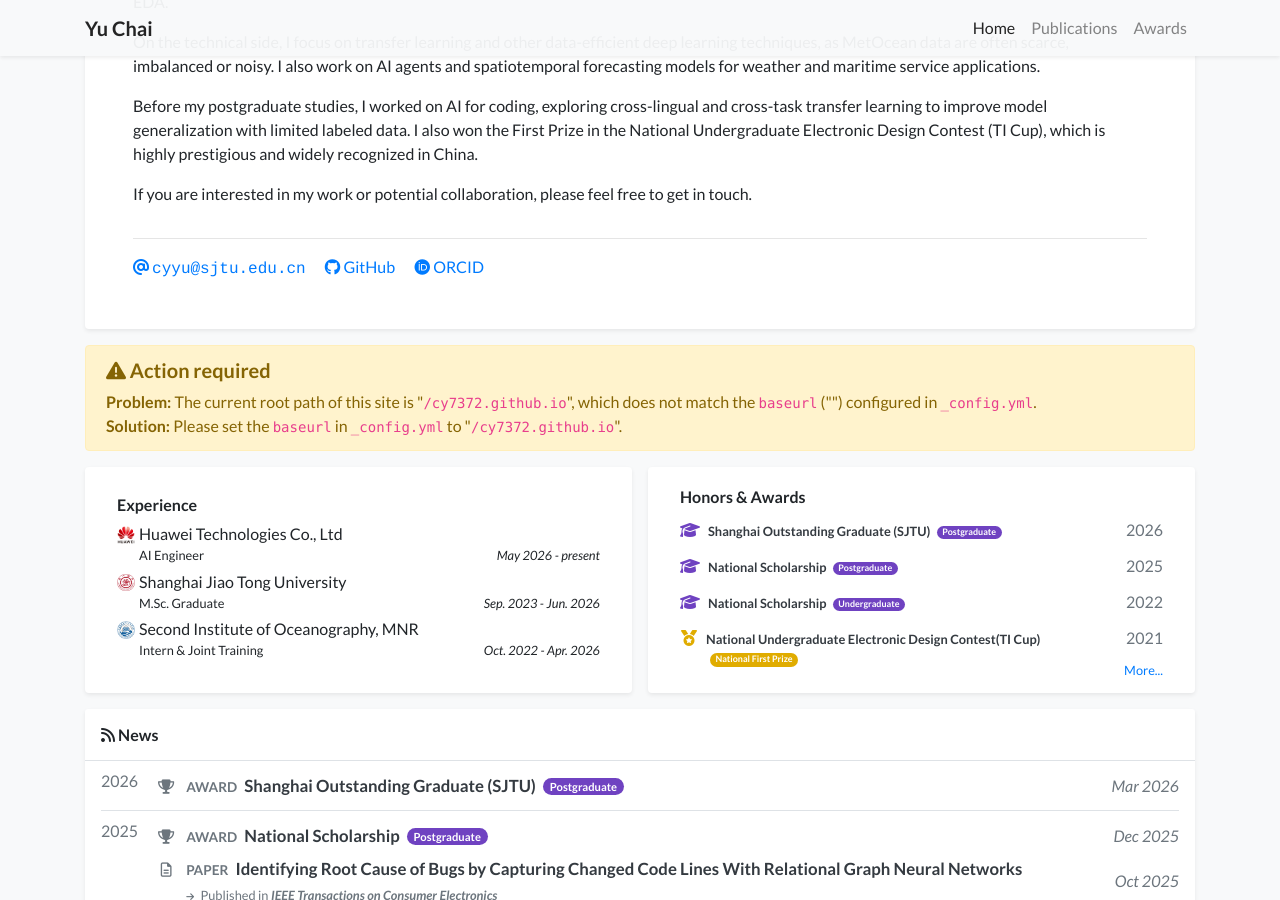
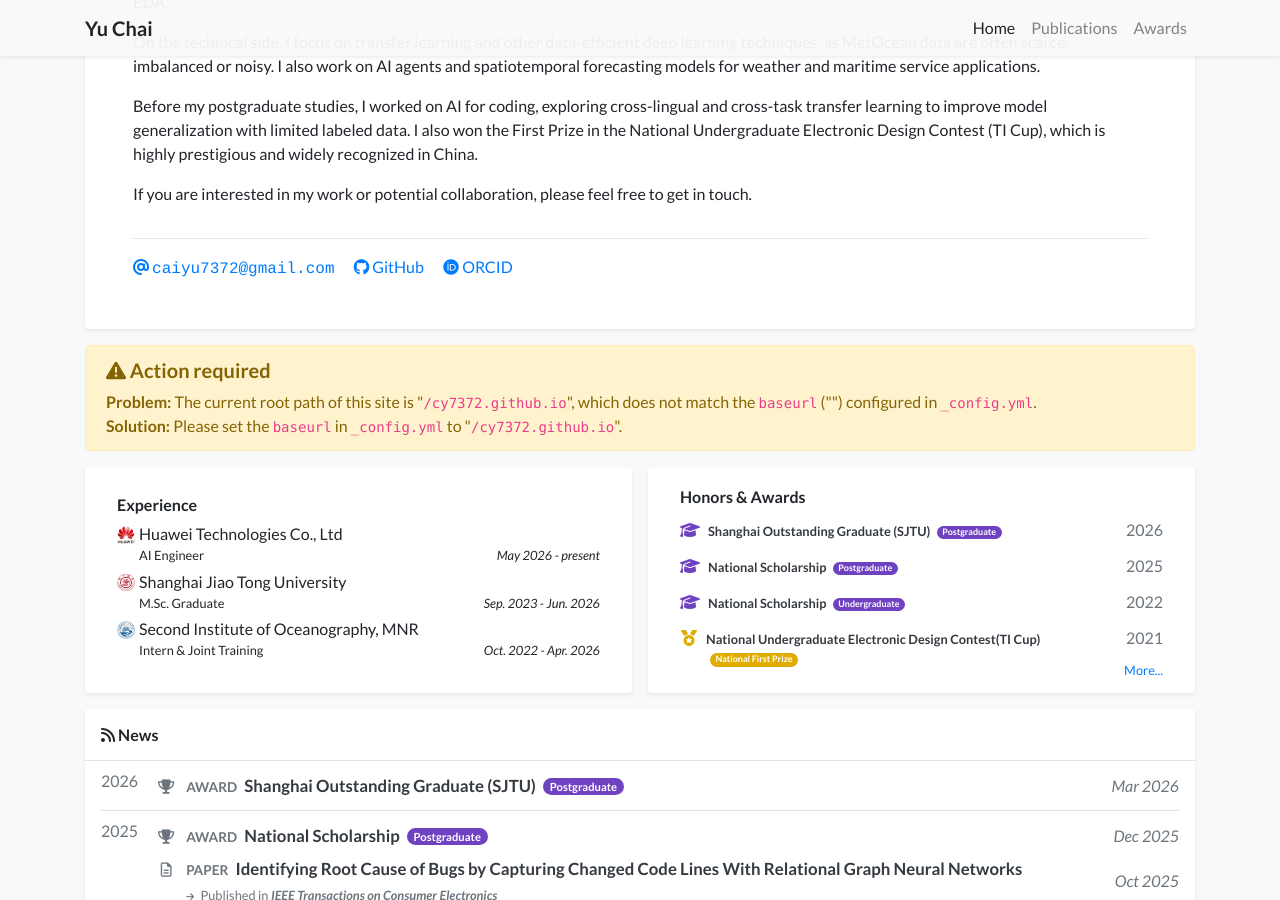
Before and after one commit to cy7372/cy7372.github.io, a Jekyll site: the page built from index.html, in a window 1280 px wide and 900 px high, scrolled down 331 px. Built offline with Jekyll 4.4.1, drawn with Linux system fonts in a browser that asks for light colours; nearby versions of some CDN libraries; a style sheet for code colours, icons or effects is not loaded.

Commit message:
修正主页邮箱为 caiyu7372@gmail.com

```diff
--- a/_data/profile.yml
+++ b/_data/profile.yml
@@ -14,7 +14,7 @@ positions:
 #   name: School Of Oceanogrpahy
 
 
-email: "cyyu&#64;sjtu&#46;edu&#46;cn"
+email: "caiyu7372&#64;gmail&#46;com"
 # cv_link: link-to-your-cv-file
 # gscholar: xFmQpf4AAAAJ  # This is an example, replace it with your own Google Scholar ID
 github: cyyu
```
